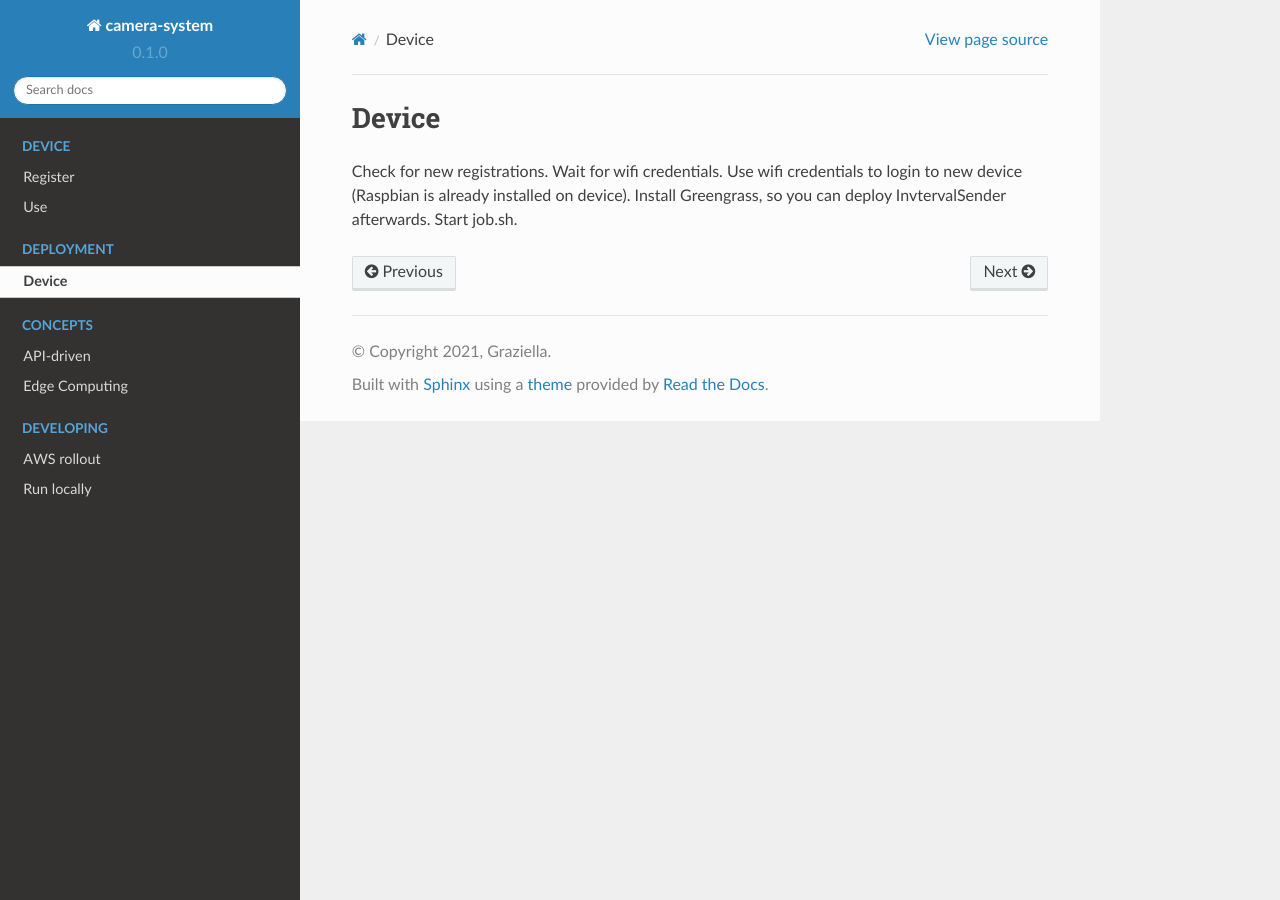
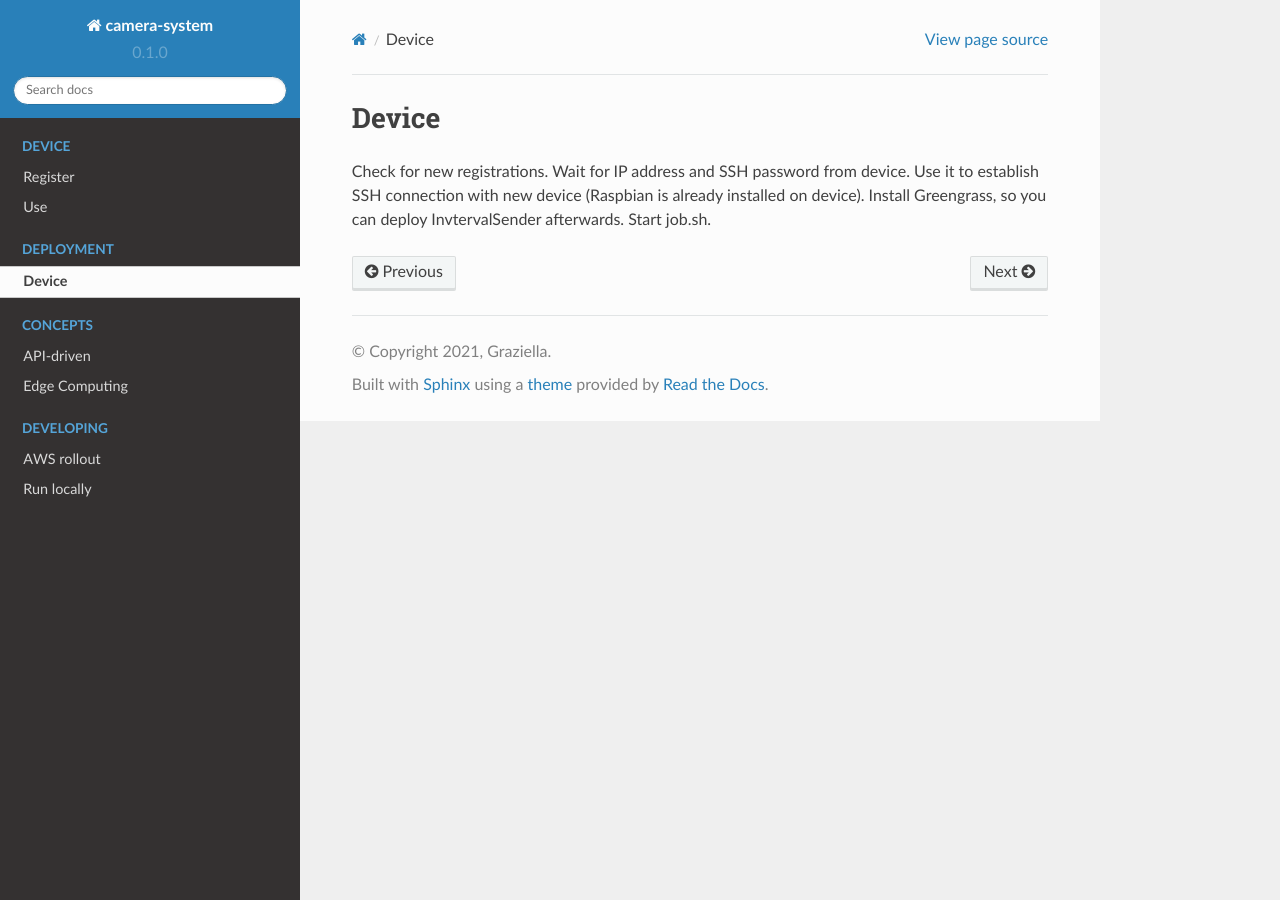
Before and after one commit to pablosdos/camera-system, a Sphinx documentation site: the page built from docs/source/deployment/device.rst, in a window 1280 px wide. Built offline with Sphinx 7.4.7 and the Read the Docs theme 2.0.0, drawn with Linux system fonts in a browser that asks for light colours.

Commit message:
fix inaccurrancy

```diff
--- a/docs/source/deployment/device.rst
+++ b/docs/source/deployment/device.rst
@@ -2,4 +2,4 @@
 Device
 =====================
 
-Check for new registrations. Wait for wifi credentials. Use wifi credentials to login to new device (Raspbian is already installed on device). Install Greengrass, so you can deploy InvtervalSender afterwards. Start job.sh.
+Check for new registrations. Wait for IP address and SSH password from device. Use it to establish SSH connection with new device (Raspbian is already installed on device). Install Greengrass, so you can deploy InvtervalSender afterwards. Start job.sh.
--- a/docs/source/device/register.rst
+++ b/docs/source/device/register.rst
@@ -4,4 +4,4 @@
 Register
 ============
 
-Plug in your device. Browse for **http://camera-system.device**. Provide installation guide with wifi credentials. Go to :ref:`use` device.
+Plug in your device. Browse for **http://camera-system.device**. Provide installation guide with with IP address and SSH password. Go to :ref:`use` device.
```
